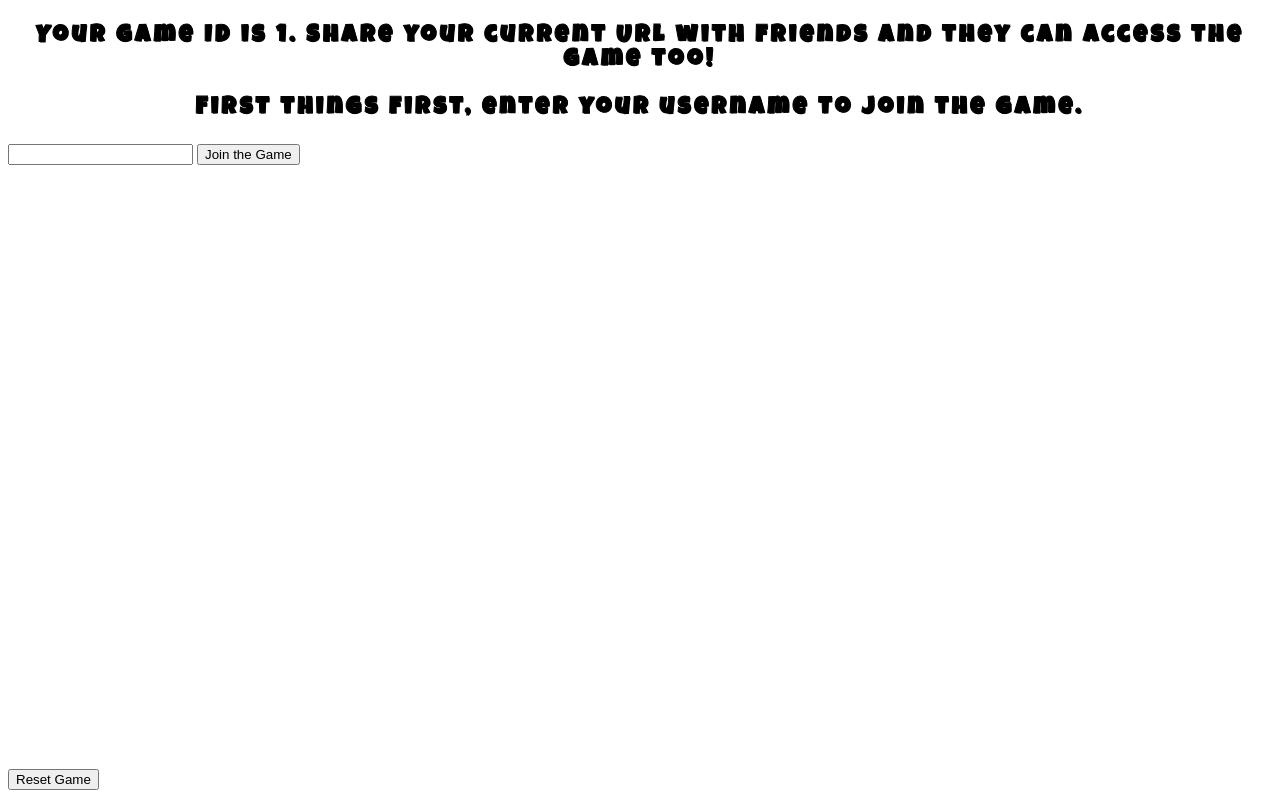
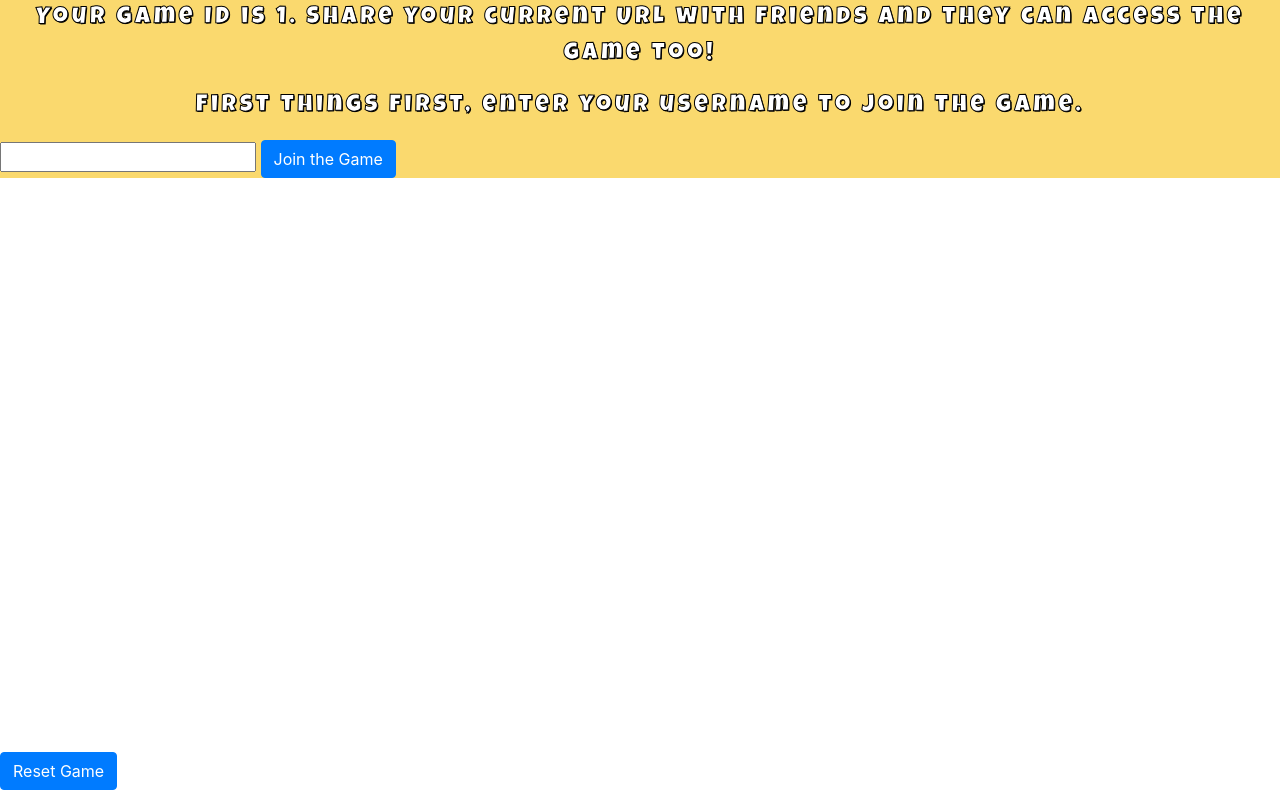
Before and after one commit to bgreenawald/bananagrams, a Flask app: page /1 in a window 1280 px wide. Run offline with Flask 2, Linux system fonts and the light colour scheme; style sheets or scripts are compiled from the project's sources; some libraries are stand-ins or nearby versions.

Commit message:
Minor front end changes

```diff
--- a/static/styles/css/styles.css
+++ b/static/styles/css/styles.css
@@ -40,6 +40,11 @@
   -webkit-text-stroke: 1px black;
   text-align: center;
   text-shadow: 1px 1px black;
+}
+
+input {
+  margin: 5px;
+  padding: 5px;
 }
 
 .home-container {
--- a/static/styles/scss/styles.scss
+++ b/static/styles/scss/styles.scss
@@ -56,6 +56,10 @@
     text-shadow: 1px 1px black;
 }
 
+input {
+    margin: 5px;
+    padding: 5px;
+}
 
 // ********** COLORS ********** //
 
--- a/templates/game.html
+++ b/templates/game.html
@@ -7,12 +7,15 @@
     <meta http-equiv="X-UA-Compatible" content="ie=edge">
     <title>Bananagrams</title>
 
+    <link rel="stylesheet" href="https://maxcdn.bootstrapcdn.com/bootstrap/4.0.0/css/bootstrap.min.css" integrity="sha384-Gn5384xqQ1aoWXA+058RXPxPg6fy4IWvTNh0E263XmFcJlSAwiGgFAW/dAiS6JXm" crossorigin="anonymous">
+
+
     <link type="text/css" rel="stylesheet" href="{{ url_for('static', filename='styles/css/game.css') }}" />
 </head>
 
 <body>
-    <div class="main">
-        <div class="gradient"></div>
+    <div class="home-container" id="css3-background-texture">
+        <div class="home-content"></div>
         <div>
             <p>Your game ID is {{id}}. Share your current URL with friends and they can access the game too!</p>
         </div>
@@ -20,20 +23,20 @@
         <div id="join_game">
             <p>First things first, enter your username to join the game.</p>
             <input id="player_id" type="text">
-            <button type="submit" onclick="player_join()">Join the Game</button>
+            <button id="player_id_submit" class="btn btn-primary" type="submit" onclick="player_join()">Join the Game</button>
         </div>
         <div id="message"></div>
         <div id="game_info"></div>
         <div id="options" style="display: none;">
-            <button id="start_game_button" type="submit" onclick="start_game()">Deal the Tiles</button>
-            <button id="split_button" type="submit" onclick="split()">Split</button>
-            <button id="peel_button" type="submit" onclick="peel()">Peel</button>
-            <button id="swap_button" type="submit" onclick="swap()">Swap</button>
-            <button id="bananagrams_button" type="submit" onclick="bananagrams()">Bananagrams</button>
-            <button id="continue_game_button" type="submit" onclick="continue_game()">Continue Game</button>
+            <button class="btn btn-primary" id="start_game_button" type="submit" onclick="start_game()">Deal the Tiles</button>
+            <button class="btn btn-primary" id="split_button" type="submit" onclick="split()">Split</button>
+            <button class="btn btn-primary" id="peel_button" type="submit" onclick="peel()">Peel</button>
+            <button class="btn btn-primary" id="swap_button" type="submit" onclick="swap()">Swap</button>
+            <button class="btn btn-primary" id="bananagrams_button" type="submit" onclick="bananagrams()">Bananagrams</button>
+            <button class="btn btn-primary" id="continue_game_button" type="submit" onclick="continue_game()">Continue Game</button>
         </div>
         <div id="reset">
-            <button id="reset_button" type="submit" onclick="reset()">Reset Game</button>
+            <button class="btn btn-primary" id="reset_button" type="submit" onclick="reset()">Reset Game</button>
         </div>
     </div>
 </body>
@@ -211,6 +214,7 @@
         });
     }
 
+    // --------------------------------------
     // Non-socket functions
     function showError(msg) {
         $("#error").html(msg);
@@ -225,4 +229,52 @@
         $("#continue_game_button").hide();
     }
 
+    // --------------------------------------
+    // Keybindings
+
+    // Player ID enter
+    var input = document.getElementById("player_id");
+
+    // Execute a function when the user releases a key on the keyboard
+    input.addEventListener("keyup", function(event) {
+        // Number 13 is the "Enter" key on the keyboard
+        if (event.keyCode === 13) {
+            // Cancel the default action, if needed
+            event.preventDefault();
+            // Trigger the button element with a click
+            $("#player_id_submit").click();
+        }
+    });
+
+    // Peel
+    document.addEventListener("keyup", function(event) {
+        if (event.keyCode === 80) {
+            // Cancel the default action, if needed
+            event.preventDefault();
+            // Trigger the button element with a click
+            $("#peel_button").click();
+        }
+    });
+
+    // Swap
+    document.addEventListener("keyup", function(event) {
+        if (event.keyCode === 83) {
+            // Cancel the default action, if needed
+            event.preventDefault();
+            // Trigger the button element with a click
+            $("#swap_button").click();
+        }
+    });
+
+    // Document
+    document.addEventListener("keyup", function(event) {
+        if (event.keyCode === 66) {
+            // Cancel the default action, if needed
+            event.preventDefault();
+            // Trigger the button element with a click
+            $("#bananagrams_button").click();
+        }
+    });
+
+
 </script>
```
Also changed, not shown: templates/index.html (+20 -1 lines).
